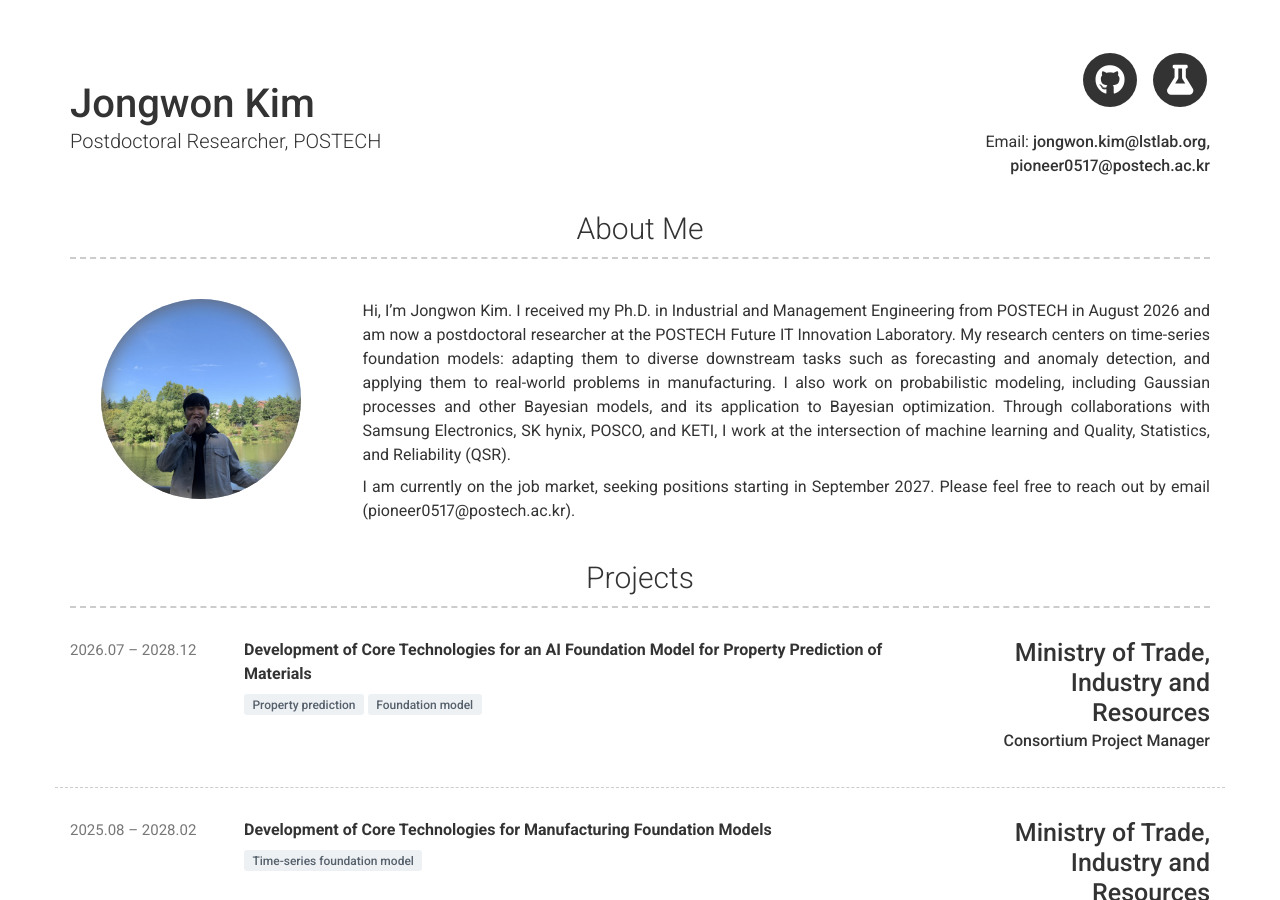
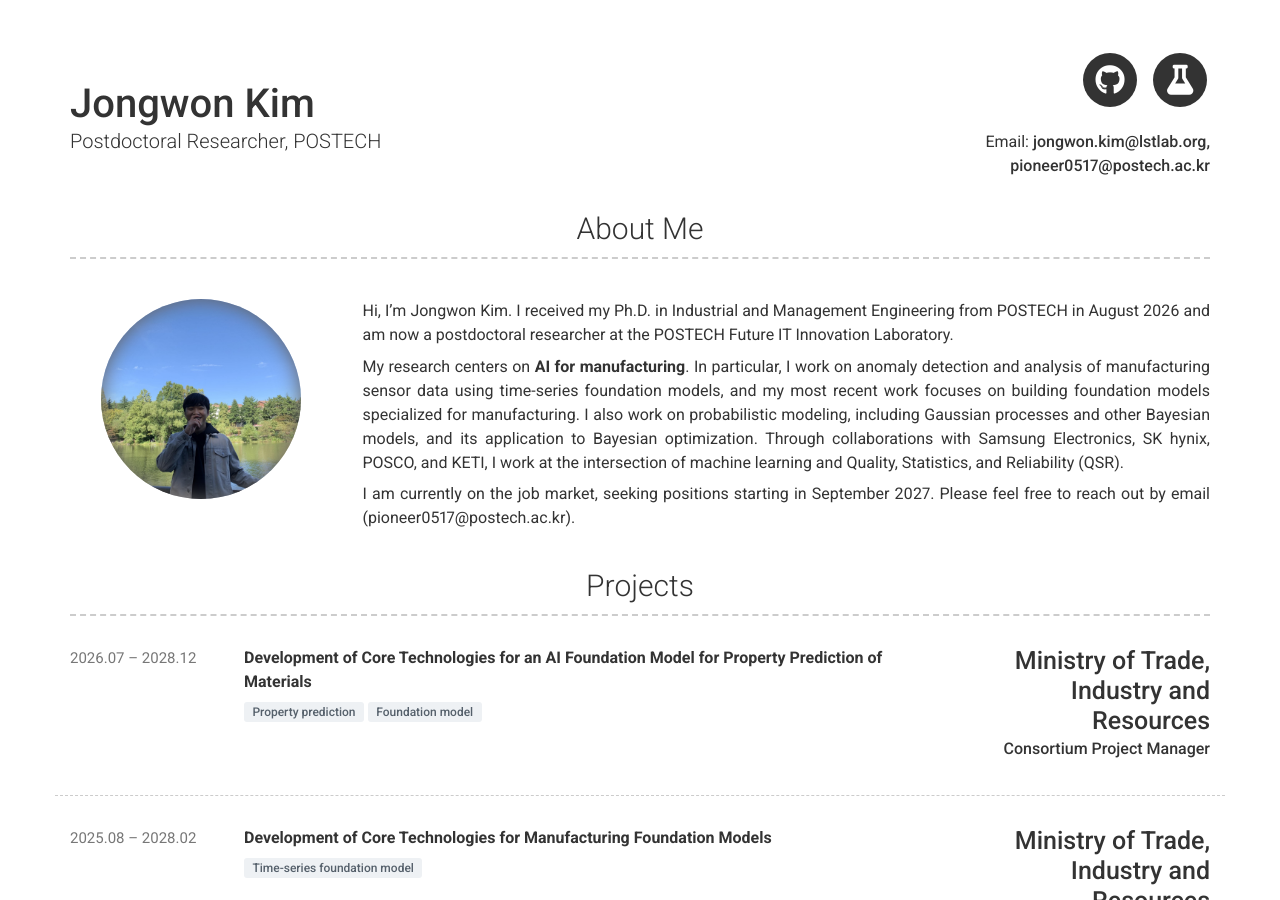
Before and after one commit to jongwonKim-1997/CV, a Jekyll site: the page built from index.md, in a window 1280 px wide and 900 px high. Built offline with Jekyll 4.4.1, drawn with Linux system fonts in a browser that asks for light colours; nearby versions of some CDN libraries.

Commit message:
Update _config.yml

```diff
--- a/_config.yml
+++ b/_config.yml
@@ -48,9 +48,11 @@ additional_links:
 # about_title: About Me (Use this to override about section title)
 about_profile_image: images/jongwonkim.jpg
 about_content: | # this will include new lines to allow paragraphs
-    Hi, I'm Jongwon Kim. I received my Ph.D. in Industrial and Management Engineering from POSTECH in August 2026 and am now a postdoctoral researcher at the POSTECH Future IT Innovation Laboratory. My research centers on time-series foundation models: adapting them to diverse downstream tasks such as forecasting and anomaly detection, and applying them to real-world problems in manufacturing. I also work on probabilistic modeling, including Gaussian processes and other Bayesian models, and its application to Bayesian optimization. Through collaborations with Samsung Electronics, SK hynix, POSCO, and KETI, I work at the intersection of machine learning and Quality, Statistics, and Reliability (QSR).
+    Hi, I'm Jongwon Kim. I received my Ph.D. in Industrial and Management Engineering from POSTECH in August 2026 and am now a postdoctoral researcher at the POSTECH Future IT Innovation Laboratory.
 
-     I am currently on the job market, seeking positions starting in September 2027. Please feel free to reach out by email (pioneer0517@postech.ac.kr).
+    My research centers on **AI for manufacturing**. In particular, I work on anomaly detection and analysis of manufacturing sensor data using time-series foundation models, and my most recent work focuses on building foundation models specialized for manufacturing. I also work on probabilistic modeling, including Gaussian processes and other Bayesian models, and its application to Bayesian optimization. Through collaborations with Samsung Electronics, SK hynix, POSCO, and KETI, I work at the intersection of machine learning and Quality, Statistics, and Reliability (QSR).
+
+    I am currently on the job market, seeking positions starting in September 2027. Please feel free to reach out by email (pioneer0517@postech.ac.kr).
 #  Write an awesome description about yourself here, this supports markdown, so you can add [links](http://foobar.com) and highlight things <mark>like this</mark>.
 
 #  You can even add paragraphs by using empty lines like this and add anything else [markdown](https://www.markdownguide.org/getting-started#what-is-markdown) supports such as
```
